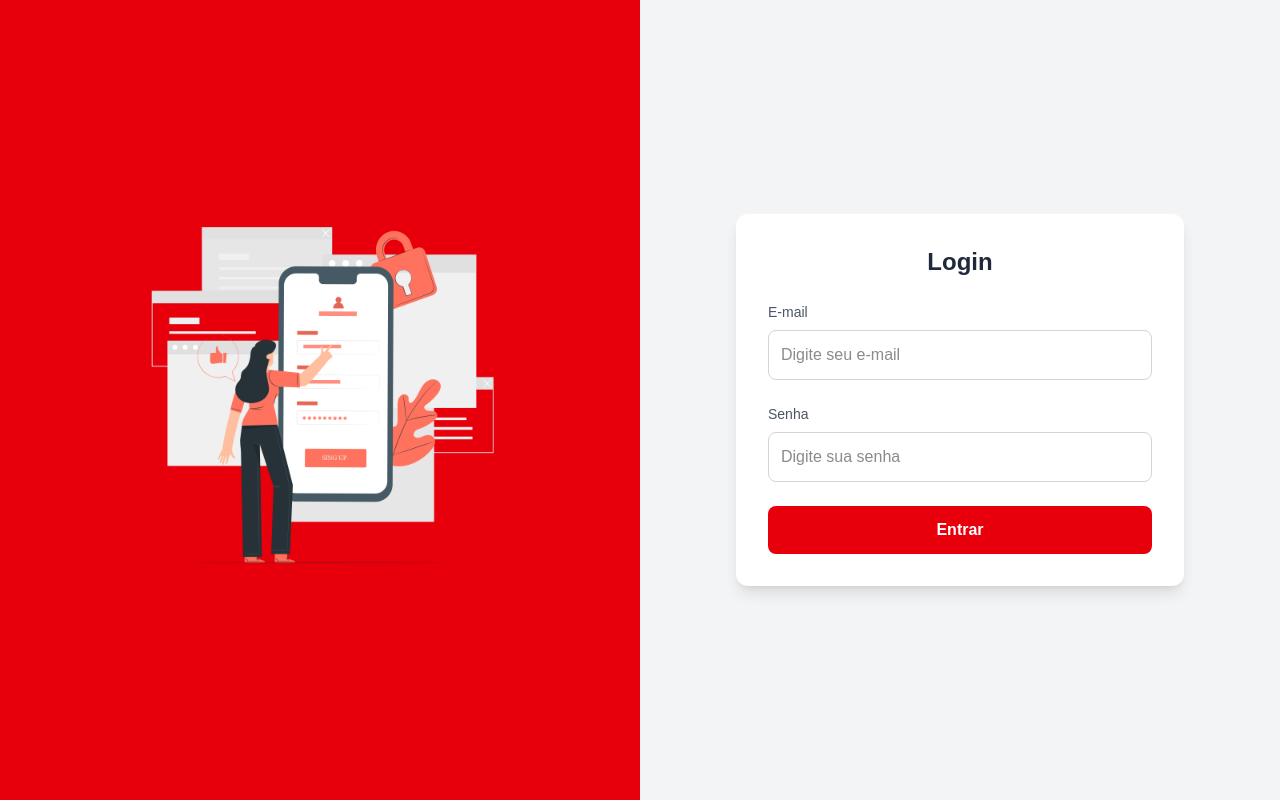
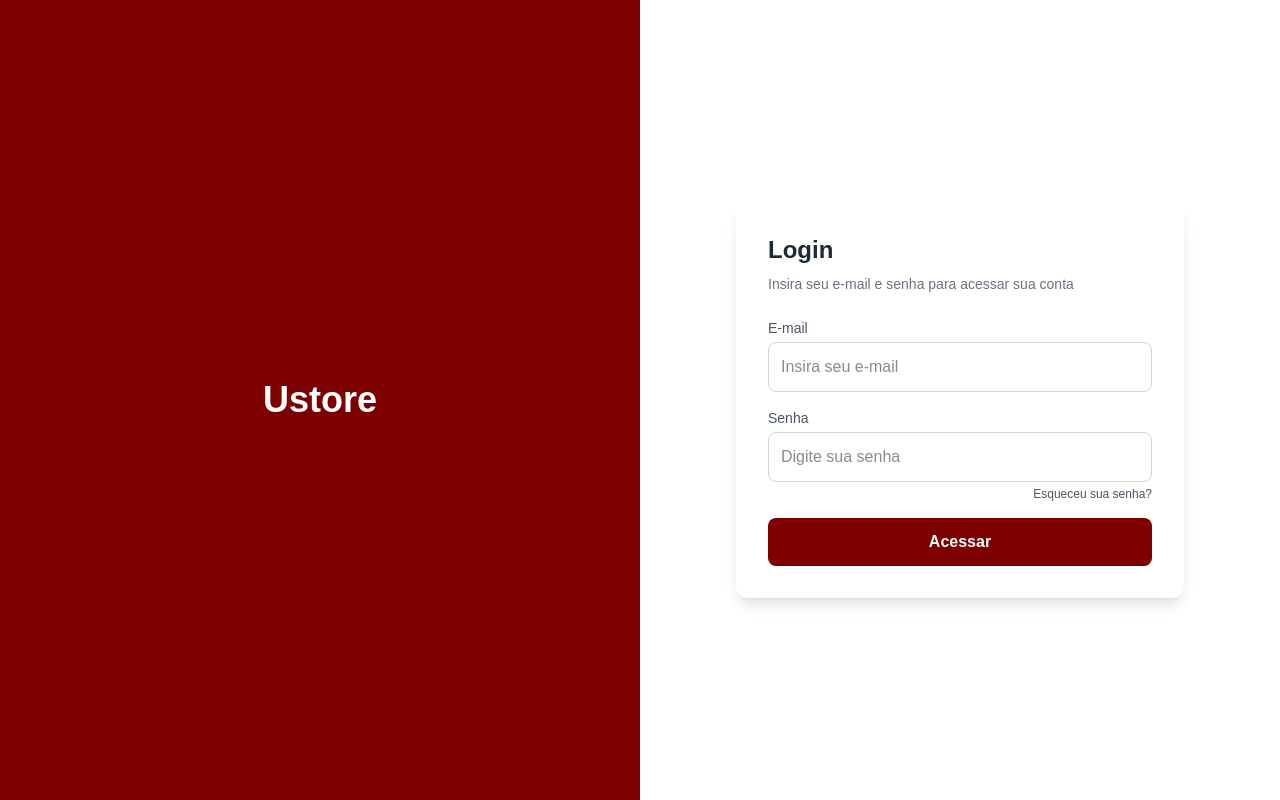
Before and after one commit to Vanessa867/Front_Squad36_Claro, a Next.js app in the folder claro/: page /Login in a window 1280 px wide. Built offline with nearby package versions, Linux system fonts and the light colour scheme.

Commit message:
atualizando

```diff
--- a/claro/src/app/Login/page.tsx
+++ b/claro/src/app/Login/page.tsx
@@ -22,30 +22,31 @@ export default function LoginPage() {
 
   return (
     <div className="min-h-screen flex">
-      <div className="w-1/2 bg-red-600 flex items-center justify-center">
-        <img
-          src="/images/mobile.png"
-          alt="Imagem do Login"
-          className="w-[400px] h-auto object-contain"
-        />
+      {/* Lado esquerdo */}
+      <div className="w-1/2 bg-[#7D0000] flex items-center justify-center relative">
+        <h1 className="text-white text-3xl md:text-4xl font-bold z-10">Ustore</h1>
       </div>
 
-      <div className="w-1/2 flex items-center justify-center bg-gray-100">
+      {/* Lado direito */}
+      <div className="w-1/2 flex items-center justify-center bg-white">
         <div className="bg-white p-8 rounded-xl shadow-lg w-full max-w-md">
-          <h1 className="text-2xl font-bold mb-6 text-center text-gray-800">Login</h1>
+          <h1 className="text-2xl font-bold mb-2 text-gray-800">Login</h1>
+          <p className="text-sm text-gray-500 mb-6">
+            Insira seu e-mail e senha para acessar sua conta
+          </p>
 
           {errorMessage && (
-            <div className="bg-red-500 text-white p-2 rounded mb-4">{errorMessage}</div>
+            <div className="bg-[#7D0000] text-white p-2 rounded mb-4">{errorMessage}</div>
           )}
 
-          <form onSubmit={handleSubmit} className="flex flex-col gap-6">
+          <form onSubmit={handleSubmit} className="flex flex-col gap-4">
             <div className="flex flex-col">
-              <label htmlFor="email" className="text-sm font-medium text-gray-600 mb-2">E-mail</label>
+              <label htmlFor="email" className="text-sm font-medium text-gray-600 mb-1">E-mail</label>
               <input
                 id="email"
                 type="email"
-                placeholder="Digite seu e-mail"
-                className="border border-gray-300 p-3 rounded-lg focus:outline-none focus:ring-2 focus:ring-blue-500"
+                placeholder="Insira seu e-mail"
+                className="border border-gray-300 p-3 rounded-lg focus:outline-none focus:ring-2 focus:ring-[#7D0000]"
                 value={email}
                 onChange={e => setEmail(e.target.value)}
                 required
@@ -53,23 +54,26 @@ export default function LoginPage() {
             </div>
 
             <div className="flex flex-col">
-              <label htmlFor="senha" className="text-sm font-medium text-gray-600 mb-2">Senha</label>
+              <label htmlFor="senha" className="text-sm font-medium text-gray-600 mb-1">Senha</label>
               <input
                 id="senha"
                 type="password"
                 placeholder="Digite sua senha"
-                className="border border-gray-300 p-3 rounded-lg focus:outline-none focus:ring-2 focus:ring-blue-500"
+                className="border border-gray-300 p-3 rounded-lg focus:outline-none focus:ring-2 focus:ring-[#7D0000]"
                 value={senha}
                 onChange={e => setSenha(e.target.value)}
                 required
               />
+              <a href="#" className="text-xs text-right text-gray-600 mt-1 hover:underline">
+                Esqueceu sua senha?
+              </a>
             </div>
 
             <button
               type="submit"
-              className="bg-red-600 hover:bg-red-700 text-white font-semibold py-3 rounded-lg transition duration-300"
+              className="bg-[#7D0000] hover:bg-[#660000] text-white font-semibold py-3 rounded-lg transition duration-300"
             >
-              Entrar
+              Acessar
             </button>
           </form>
 
```
